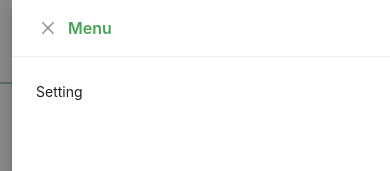
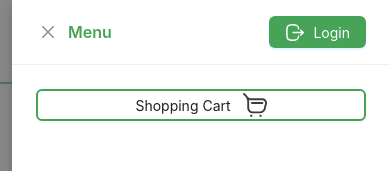
Before and after one commit to Dastanbekk/Greenshop, a React (Vite) app: page / in a window 390 px wide. Both pictures are taken after a click on the button 325 px from the left and 45 px from the top of the page. Shown: the top 171 px of the page. Built offline with nearby package versions, Linux system fonts and the light colour scheme; no server answers.

Commit message:
bugs fixed

```diff
--- a/src/@types/index.ts
+++ b/src/@types/index.ts
@@ -106,7 +106,7 @@ export interface PathProfileType {
   title: string;
   path: string;
   Component: React.FC;
-  Icon: React.ForwardRefExoticComponent;
+  // Icon: React.ForwardRefExoticComponent;
 }
 
 export interface MakeOrderType {
@@ -125,7 +125,7 @@ export interface MakeOrderType {
 }
 
 export interface OrderType {
-  billing_address: BillingAdres;
+  // billing_address: BillingAdres;
   created_at: string;
   created_by: string;
   extra_shop_info: {
@@ -139,5 +139,5 @@ export interface OrderType {
 export interface UserBodyTitleType {
   id: string;
   title: string;
-  Component: React.FC;
+  // Component: React.FC;
 }
--- a/src/components/navbar/index.tsx
+++ b/src/components/navbar/index.tsx
@@ -105,19 +105,58 @@ const Navbar = () => {
             placeholder="Find your plants"
             prefix={<SearchOutlined className="text-2xl" />}
           />
+          <Badge count={cartItems.length > 0 ? 1 : ""}>
             <Button
               onClick={showDrawer}
               className="!bg-[#46A358] !py-5 !rounded-xl"
             >
               <img src={menuIcon} alt="" />
             </Button>
+          </Badge>
 
           <Drawer
-            title={<p className="!text-[#46A358]">Menu</p>}
+            title={
+              <div className="flex  justify-between items-center">
+                <p className="!text-[#46A358]">Menu</p>{" "}
+                <Button
+                  onClick={() =>
+                    isAuthorization
+                      ? navigate("/profile")
+                      : dispatch(setModalAuthorizationVisibility())
+                  }
+                  type="primary"
+                  className="!bg-[#46A358]"
+                >
+                  {isAuthorization ? (
+                    user.name
+                  ) : (
+                    <div className="flex gap-2 py-2">
+                      <img src={loginIcon} alt="" />
+                      Login
+                    </div>
+                  )}
+                </Button>
+              </div>
+            }
             onClose={onClose}
             open={open}
           >
-            <p>Setting</p>
+            <Badge
+              count={cartItems.length}
+              className="!w-full"
+              size="small"
+              color="#46A358"
+            >
+              <Button
+                onClick={() => navigate("/shopping-cart")}
+                className="!border-2  !border-[#45a358] w-full"
+              >
+                <div className="flex items-center gap-3">
+                  Shopping Cart
+                  <img src={cartIcon} alt="" />
+                </div>
+              </Button>
+            </Badge>
           </Drawer>
         </div>
       </div>
```
Lines whose indentation alone changed are shown as unchanged.
